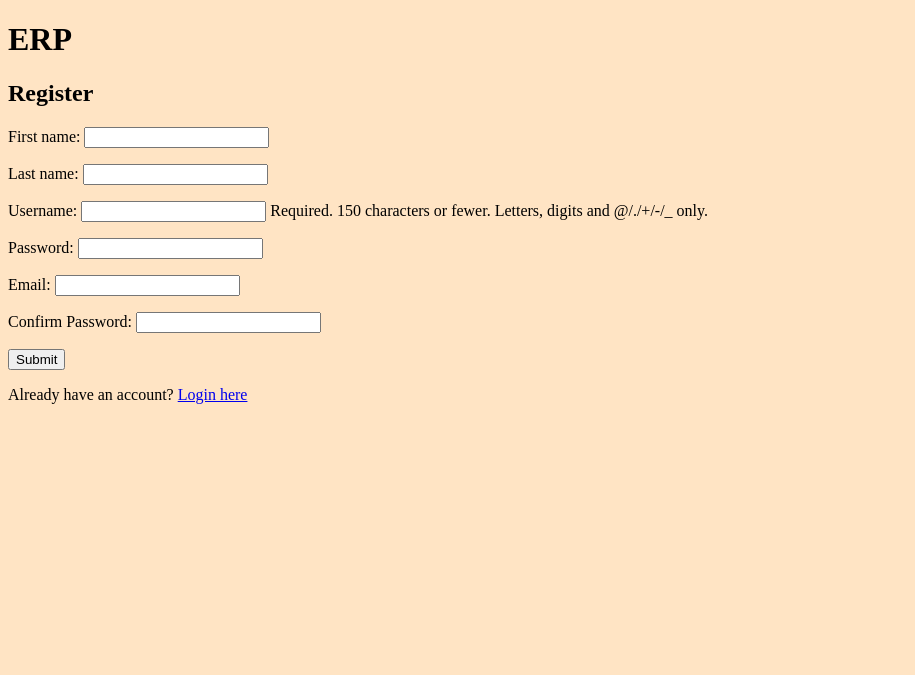
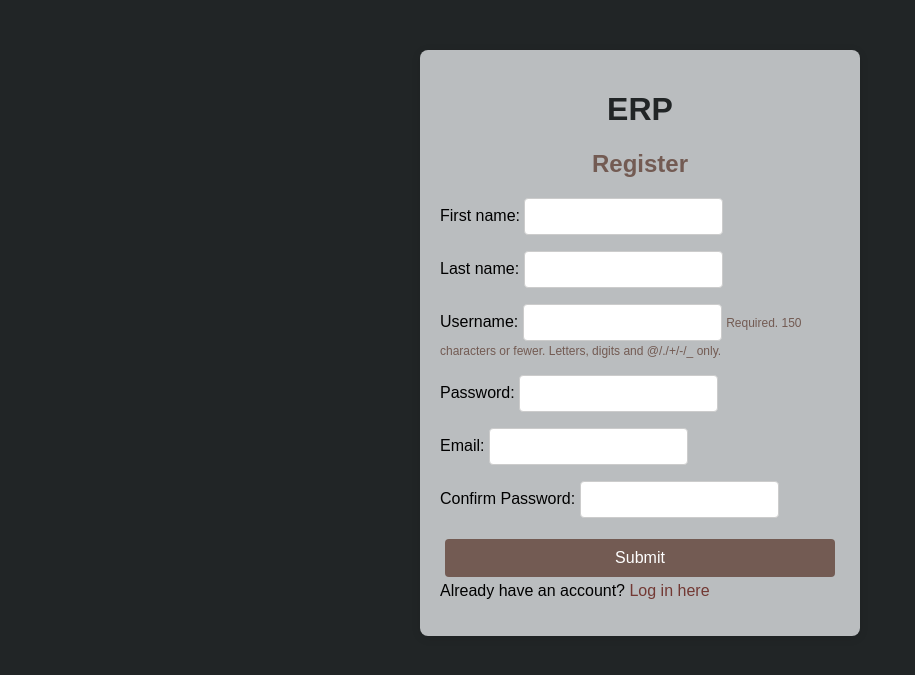
Before and after one commit to Rzyczu/erp_project, a Django app: page /register/ in a window 1280 px wide. Shown: the top 675 px of the page, without its empty margins (0-915 px from the left). Run offline with Django 5.2, Linux system fonts and the light colour scheme.

Commit message:
simple styles

```diff
--- a/erp_app/templates/accounts/register.html
+++ b/erp_app/templates/accounts/register.html
@@ -8,17 +8,15 @@
     <link href="{% static 'styles/styles.css' %}" rel="stylesheet" />
   </head>
   <body>
-    <h1>ERP</h1>
     <div class="container">
+      <h1>ERP</h1>
       <h2>Register</h2>
       <form method="POST" action="{% url 'register' %}">
-        {% csrf_token %} {{ form.as_p }}
+        {% csrf_token %}
+        {{ form.as_p }}
         <button type="submit">Submit</button>
+      </form>
+      <p>Already have an account? <a href="{% url 'login' %}">Log in here</a></p>
     </div>
-    </form>
-
-    <p>Already have an account? <a href="{% url 'login' %}" > Login here</a></p>
-  </form>
-
   </body>
 </html>
--- a/erp_app/templates/erp/dashboard.html
+++ b/erp_app/templates/erp/dashboard.html
@@ -8,6 +8,7 @@
     <link href="{% static 'styles/styles.css' %}" rel="stylesheet" />
   </head>
   <body>
+    <div class="container">
     <h1>Welcome, {{ request.user.username }}</h1>
 
     {% if user_teams %}
@@ -34,5 +35,6 @@
     <div>
       <a href="{% url 'logout' %}">Logout</a>
     </div>
+  </div>
   </body>
 </html>
--- a/static/styles/styles.css
+++ b/static/styles/styles.css
@@ -1,5 +1,74 @@
 body {
-    background-color: bisque;
+    background-color: #212526;
+    font-family: Arial, sans-serif;
+    margin: 0;
+    padding: 0;
+}
+
+.container {
+    max-width: 25rem; /* 400px */
+    margin: 3.125rem auto; /* 50px */
+    padding: 1.25rem; /* 20px */
+    background-color: #BABDBF;
+    border-radius: 0.5rem; /* 8px */
+    box-shadow: 0 0.125rem 0.625rem rgba(0, 0, 0, 0.1); /* 2px 10px */
+}
+
+p  {
+    margin-top:auto;
+}
+
+.helptext{
+    color: #735B53;
+    font-size: 0.75rem;
+    margin-top: 0.5rem;
+}
+
+h1 {
+    text-align: center;
+    color: #212526;
+}
+
+h2 {
+    text-align: center;
+    color: #735B53;
+}
+
+form {
+    display: flex;
+    flex-direction: column;
+}
+
+input[type="text"],
+input[type="password"],
+input[type="email"] {
+    padding: 0.625rem; /* 10px */
+    border: 0.0625rem solid #ccc; /* 1px */
+    border-radius: 0.25rem; /* 4px */
+}
+
+button {
+    padding: 0.625rem; /* 10px */
+    margin: 0.3125rem; /* 5px */
+    background-color: #735B53;
+    color: white;
+    border: none;
+    border-radius: 0.25rem; /* 4px */
+    cursor: pointer;
+    font-size: 1rem; /* 16px */
+}
+
+button:hover {
+    background-color: #733934;
+}
+
+a {
+    color: #733934;
+    text-decoration: none;
+}
+
+a:hover {
+    text-decoration: underline;
 }
 
 .container .errorlist {
@@ -22,22 +91,20 @@ body {
     z-index: 1000; /* Ensure it's on top */
 }
 
-/* Modal content styling */
 .modal-content {
     background-color: white;
-    padding: 20px;
-    border-radius: 5px;
+    padding: 1.25rem; /* 20px */
+    border-radius: 0.3125rem; /* 5px */
     width: 80%;
-    max-width: 600px;
+    max-width: 37.5rem; /* 600px */
     position: relative;
     z-index: 1001; /* Keep above the overlay */
 }
 
-/* Close button in the top-right */
 .modal-content .close {
     position: absolute;
-    top: 10px;
-    right: 15px;
-    font-size: 20px;
+    top: 0.625rem; /* 10px */
+    right: 0.9375rem; /* 15px */
+    font-size: 1.25rem; /* 20px */
     cursor: pointer;
 }
```
Also changed, not shown: erp_app/templates/accounts/login.html (+4 -6 lines), db.sqlite3.
